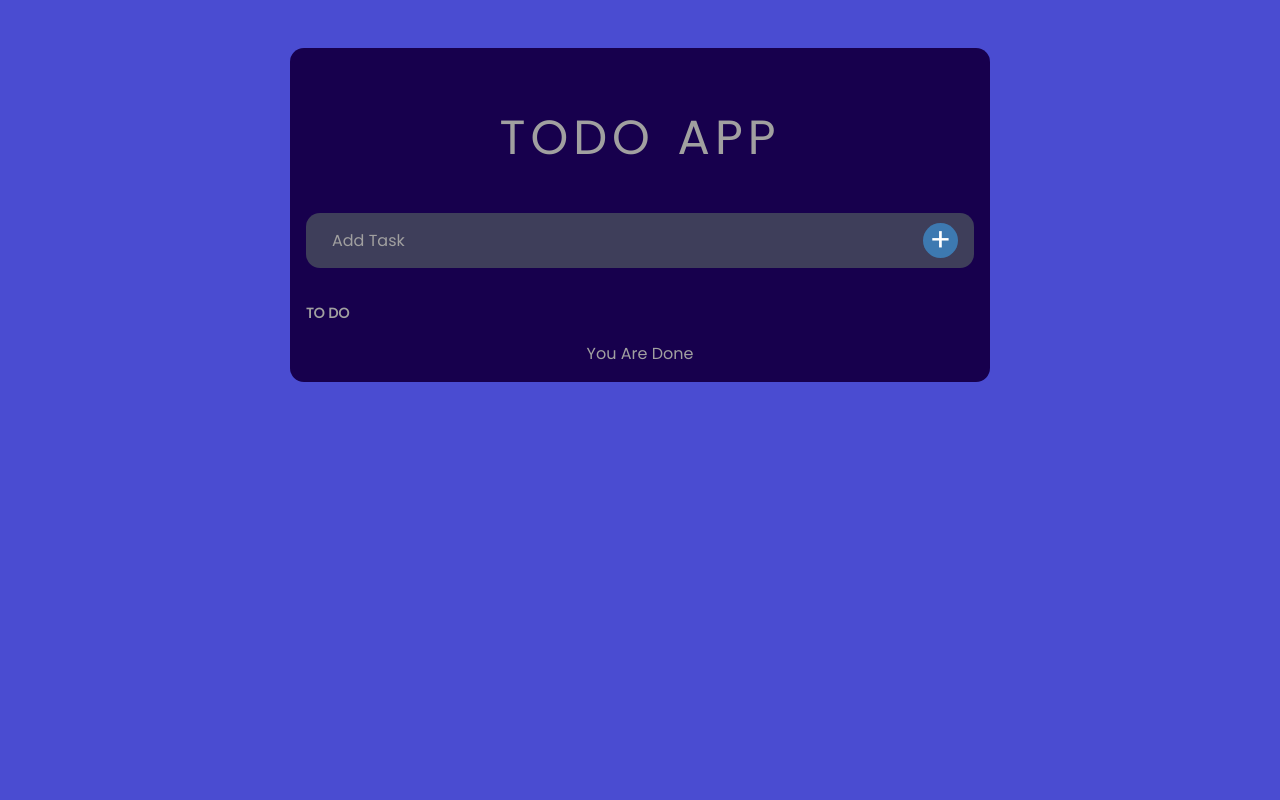
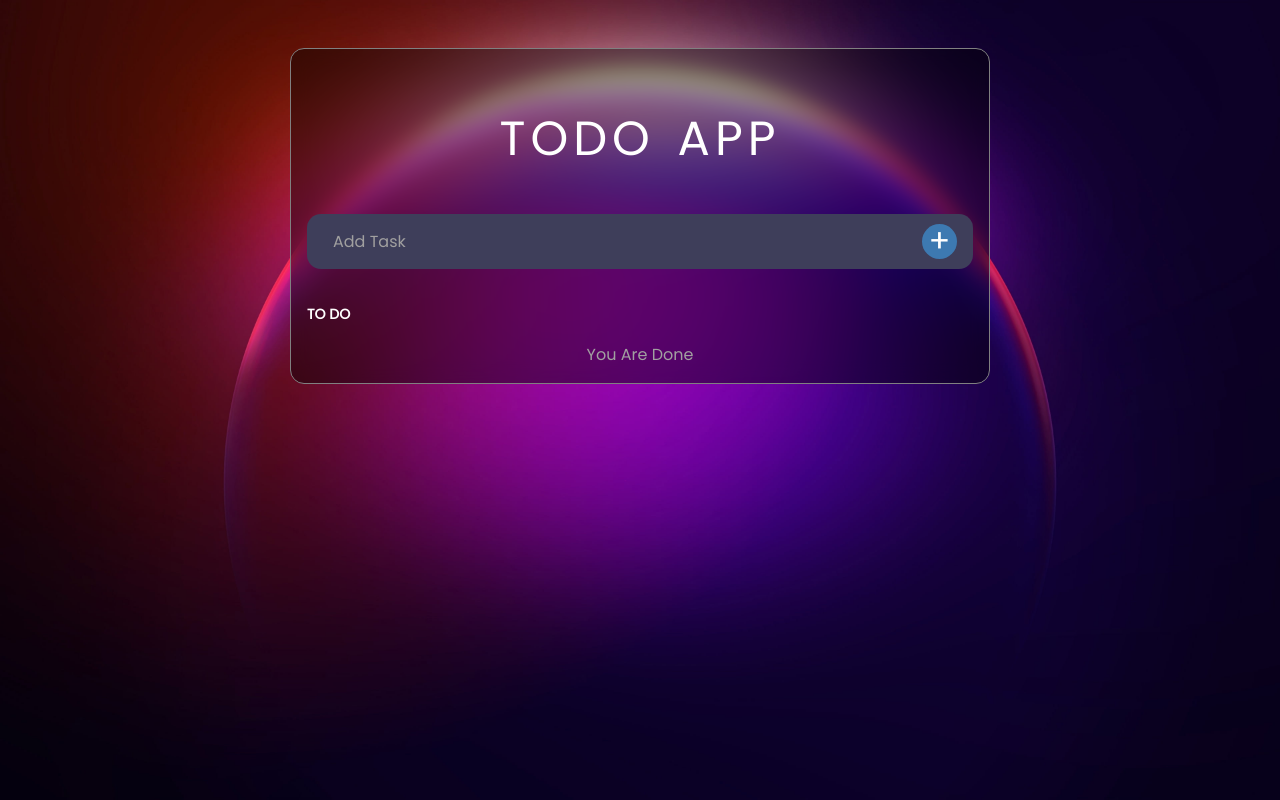
Before and after one commit to legendofnoobs/todo-app, a React (Create React App) app: page / in a window 1280 px wide. Built offline with nearby package versions, Linux system fonts and the light colour scheme.

Commit message:
changed some css

```diff
--- a/src/index.css
+++ b/src/index.css
@@ -9,20 +9,25 @@
   font-family: 'Poppins', sans-serif;
 }
 body {
-  background: #4a4cd1;
+  background-image: url(./assets/wallpaper.jpg);
+  background-size: cover;
+  background-repeat: no-repeat;
 }
 .container {
   width: 700px;
-  background: rgb(23, 0, 77);
+  background: rgba(0, 0, 0, 0.418);
+  backdrop-filter: blur(10px);
+  -webkit-backdrop-filter: blur(10px);
   padding: 1rem;
   /* margin: 5rem auto; */
   margin: 3rem auto;
   border-radius: 14px;
+  border: 0.5px solid grey;
 }
 .container h1 {
   text-align: center;
   font-family: 'poppins';
-  color: rgb(161, 160, 160);
+  color: rgb(255, 255, 255);
   font-size: 3rem;
   text-transform: uppercase;
   font-weight: 400;
@@ -74,7 +79,7 @@ button:hover {
   margin-top: 2rem;
 }
 .toDoList span {
-  color: rgb(161, 160, 160);
+  color: rgb(255, 255, 255);
   text-transform: uppercase;
   font-size: 14px;
   font-weight: 600;
@@ -94,7 +99,7 @@ button:hover {
   display: flex;
   align-items: center;
   justify-content: space-between;
-  color: rgb(186, 186, 186);
+  color: rgb(255, 255, 255);
 }
 input[type='checkbox'] {
   padding: 5px;
```
Also changed, not shown: src/assets/wallpaper.jpg (added).
